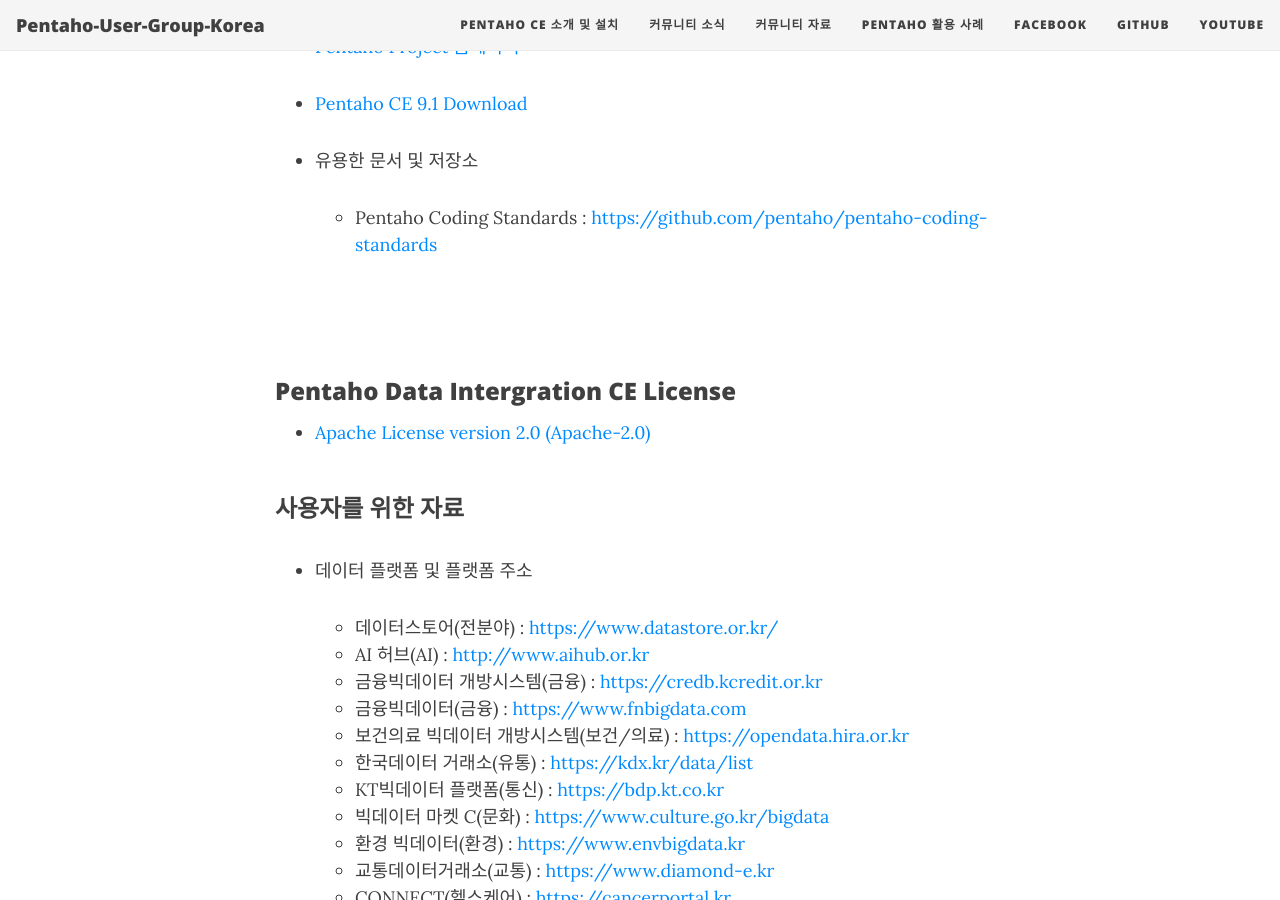
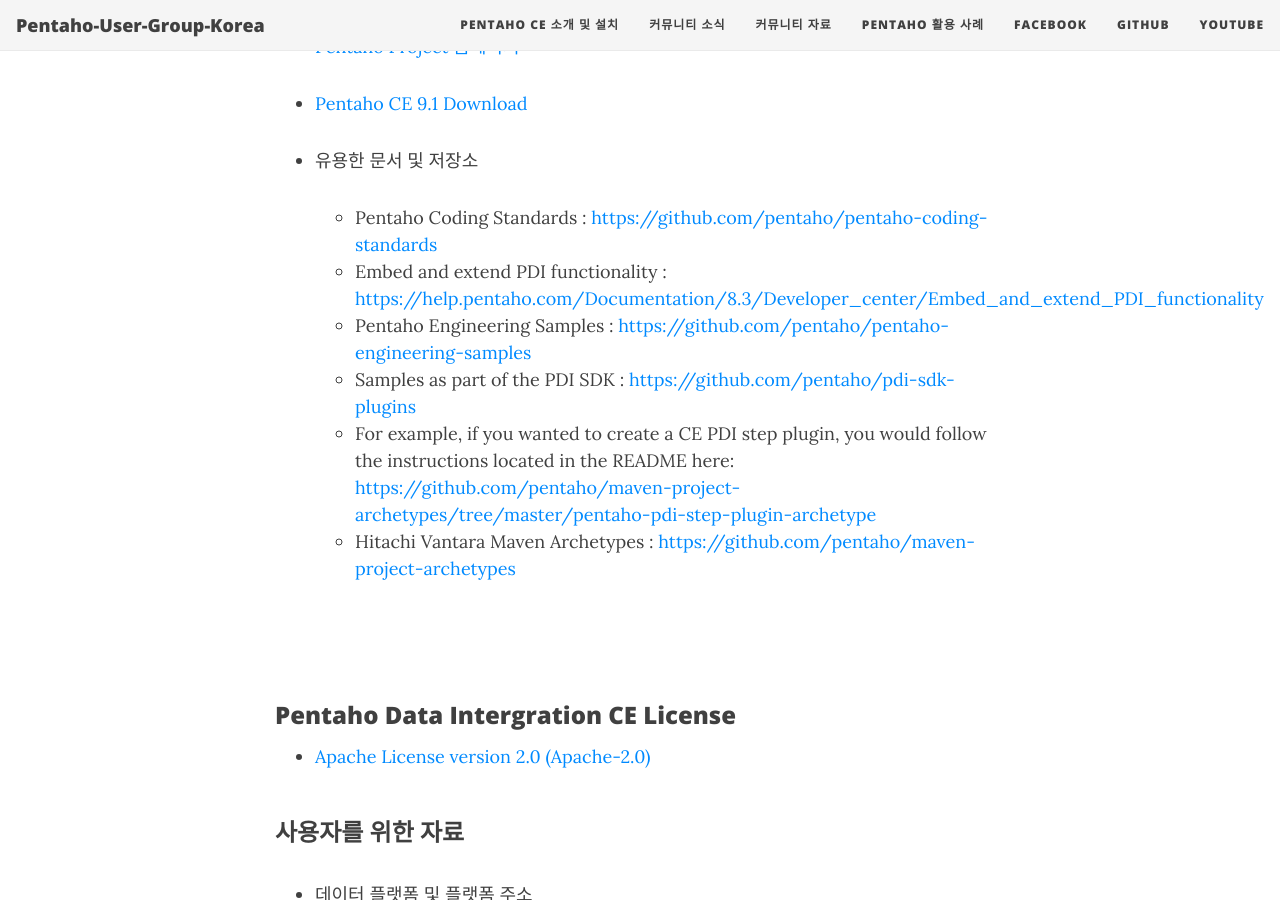
Before and after one commit to Pentaho-User-Group-Korea/Pentaho-User-Group-Korea.github.io, a Jekyll site: the page built from reference.md, in a window 1280 px wide and 900 px high, scrolled down 766 px. Built offline with Jekyll 4.4.1, drawn with Linux system fonts in a browser that asks for light colours; nearby versions of some CDN libraries.

Commit message:
Update reference.md

```diff
--- a/reference.md
+++ b/reference.md
@@ -28,6 +28,12 @@ title: 커뮤니티 자료
 
 * 유용한 문서 및 저장소
   * Pentaho Coding Standards : <https://github.com/pentaho/pentaho-coding-standards>
+  * Embed and extend PDI functionality : <https://help.pentaho.com/Documentation/8.3/Developer_center/Embed_and_extend_PDI_functionality>
+  * Pentaho Engineering Samples : <https://github.com/pentaho/pentaho-engineering-samples>
+  * Samples as part of the PDI SDK : <https://github.com/pentaho/pdi-sdk-plugins>
+  * For example, if you wanted to create a CE PDI step plugin, you would follow the instructions located in the README here: <https://github.com/pentaho/maven-project-archetypes/tree/master/pentaho-pdi-step-plugin-archetype>
+  * Hitachi Vantara Maven Archetypes :  <https://github.com/pentaho/maven-project-archetypes>
+
 
 <br/>
 <br/>
```
